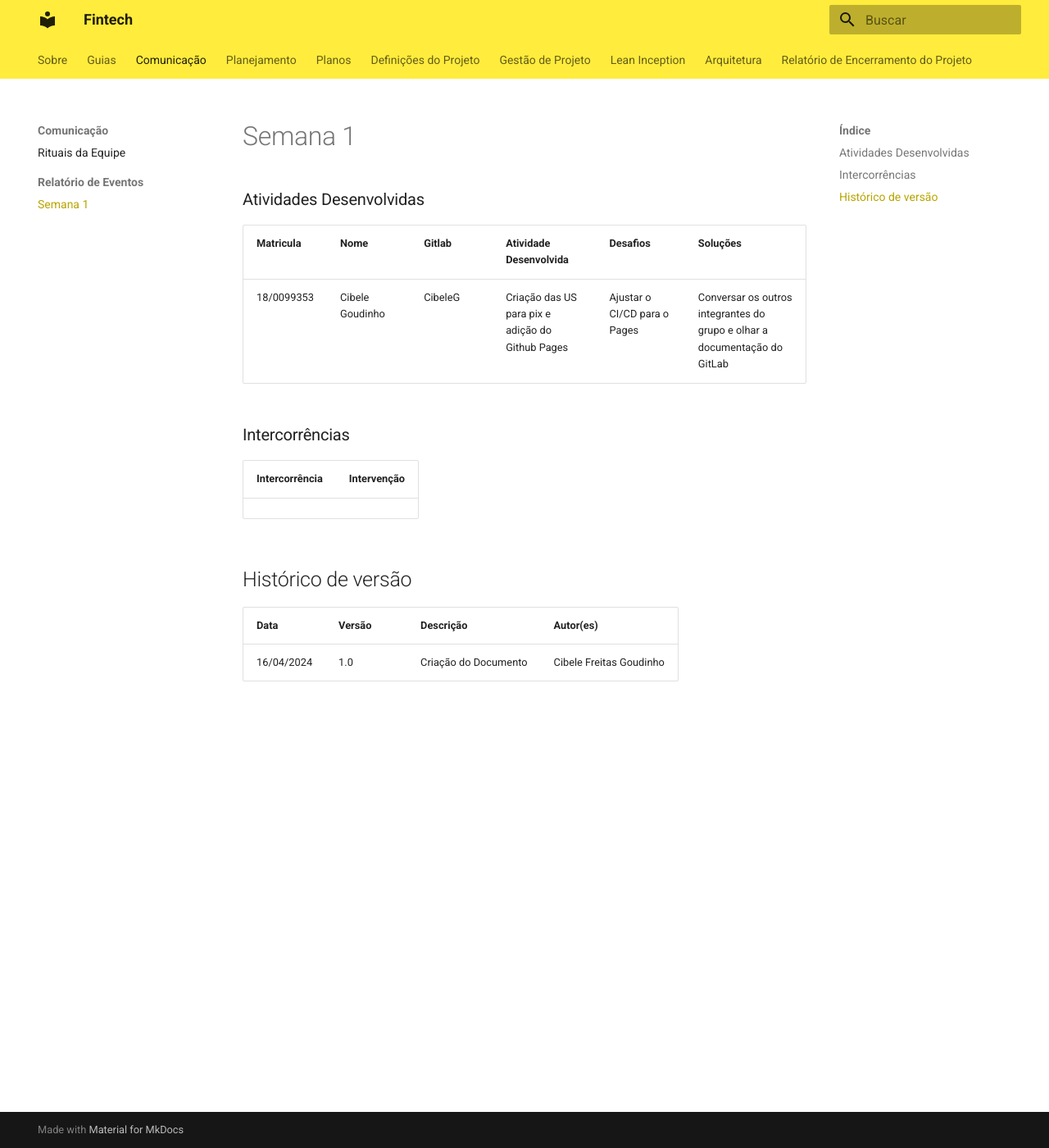
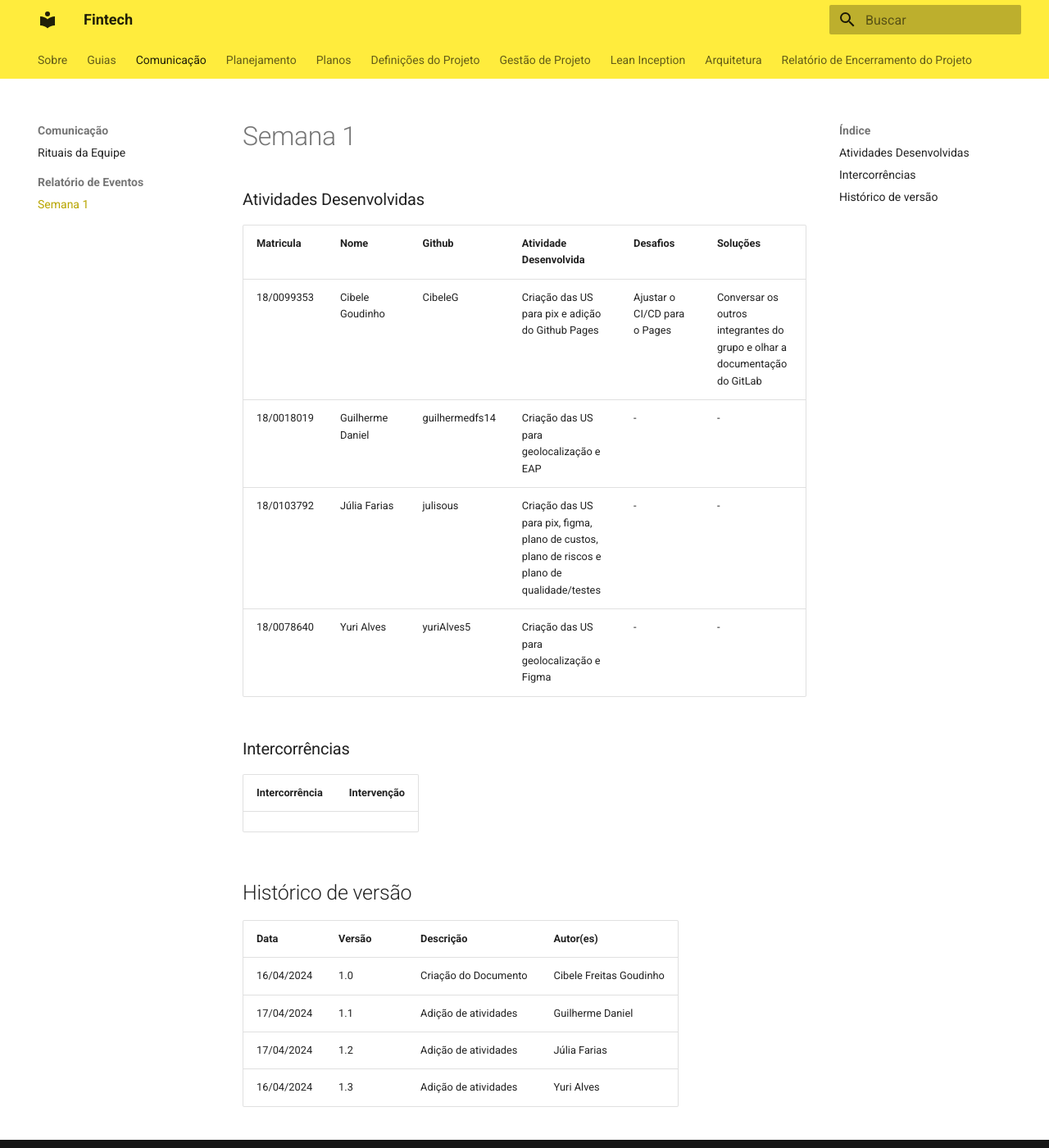
Before and after one commit to SwiftPix/Docs, an MkDocs documentation site: the page built from docs/reports/week1.md, in a window 1280 px wide and 1400 px high. Shown: the whole window at 82% size. Built offline with MkDocs 1.6.1 and Material for MkDocs 9.7.7, drawn with Linux system fonts in a browser that asks for light colours.

Commit message:
:pencil: Adicionando contribuição

```diff
--- a/docs/reports/week1.md
+++ b/docs/reports/week1.md
@@ -1,8 +1,11 @@
 ### Atividades Desenvolvidas
 
-| Matricula  | Nome            | Gitlab          | Atividade Desenvolvida                                                                                                                                             | Desafios                                                                     | Soluções                                                                          |
+| Matricula  | Nome            | Github          | Atividade Desenvolvida                                                                                                                                             | Desafios                                                                     | Soluções                                                                          |
 | ---------- | --------------- | --------------- | ------------------------------------------------------------------------------------------------------------------------------------------------------------------ | ---------------------------------------------------------------------------- | --------------------------------------------------------------------------------- |
 | 18/0099353 | Cibele Goudinho | CibeleG         | Criação das US para pix e adição do Github Pages                                                                                                                            | Ajustar o CI/CD para o Pages                                                 | Conversar os outros integrantes do grupo e olhar a documentação do GitLab         |
+| 18/0018019 | Guilherme Daniel | guilhermedfs14         | Criação das US para geolocalização e EAP | - | - |
+| 18/0103792 | Júlia Farias | julisous         | Criação das US para pix, figma, plano de custos, plano de riscos e plano de qualidade/testes | - | - |
+| 18/0078640 | Yuri Alves | yuriAlves5         | Criação das US para geolocalização e Figma | - | - |
 
 
 ### Intercorrências
@@ -16,3 +19,6 @@
 | Data       | Versão | Descrição                                       | Autor(es)               |
 | ---------- | ------ | ----------------------------------------------- | ----------------------- |
 | 16/04/2024 | 1.0    | Criação do Documento                            | Cibele Freitas Goudinho |
+| 17/04/2024 | 1.1    | Adição de atividades                            | Guilherme Daniel |
+| 17/04/2024 | 1.2    | Adição de atividades                            | Júlia Farias |
+| 16/04/2024 | 1.3    | Adição de atividades                            | Yuri Alves |
```
